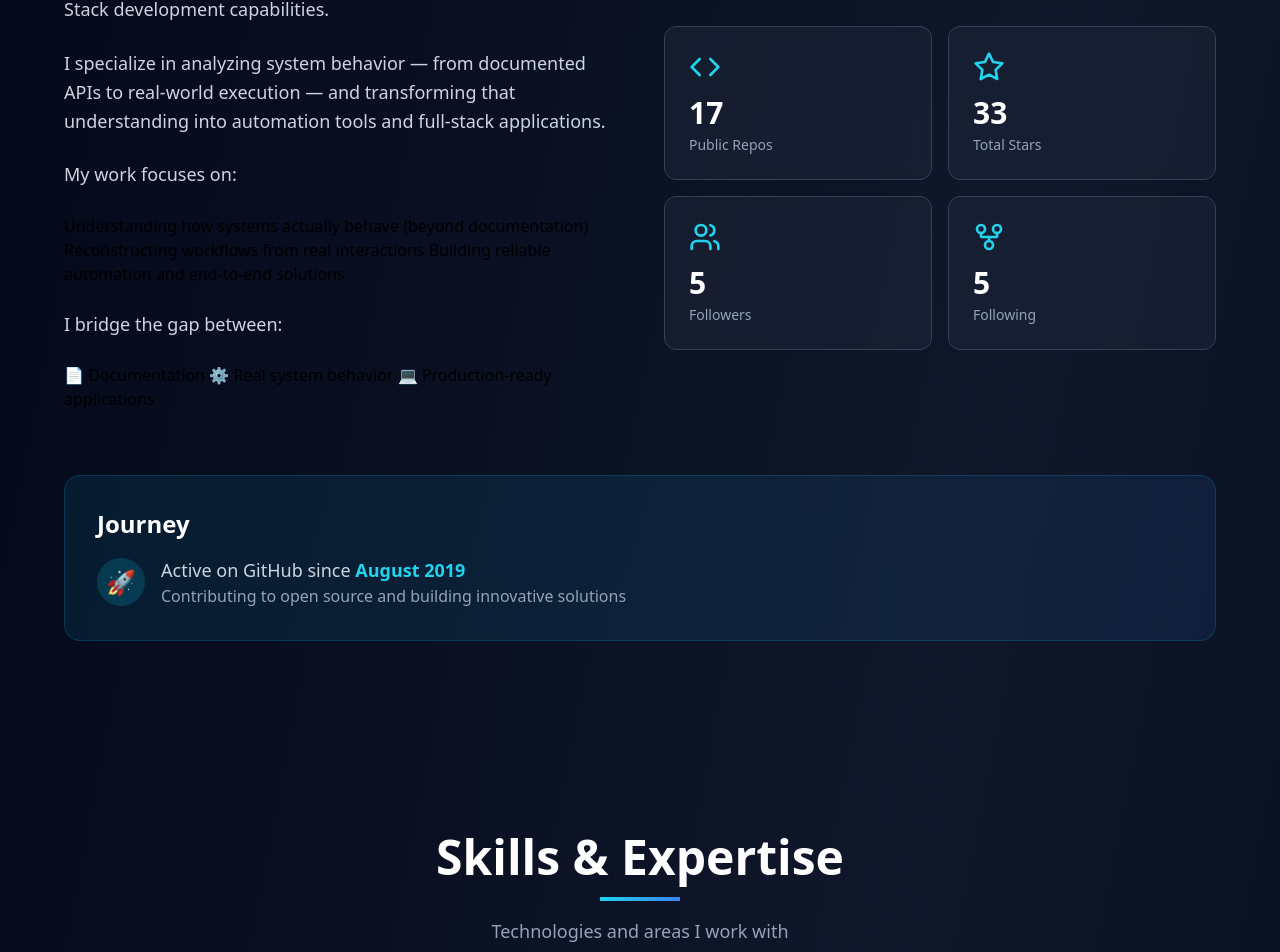
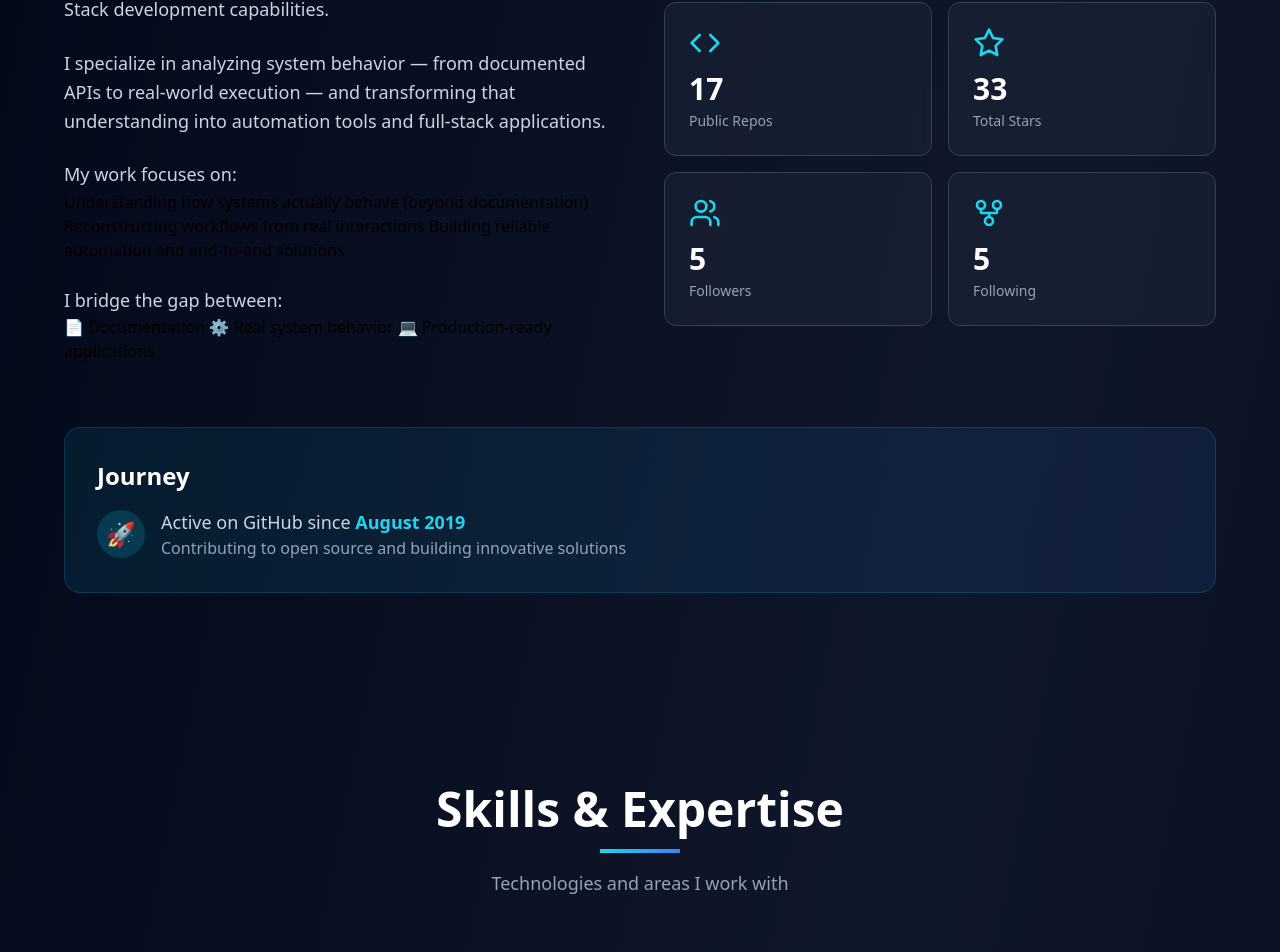
Before and after one commit to h4rdl0ckl3z/portfolio, a React (Vite) app: page / in a window 1280 px wide. Shown: the part 1062-2014 px from the top of the page. Built offline with nearby package versions, Linux system fonts and the light colour scheme.

Commit message:
Change paragraph tags to span tags in About component
Replaced paragraph tags with span tags for better inline formatting.

```diff
--- a/src/components/About.tsx
+++ b/src/components/About.tsx
@@ -29,19 +29,19 @@ export default function About() {
             <p className="text-lg text-slate-300 leading-relaxed">
               My work focuses on:
             </p>
-            <p>
+            <span>
                 Understanding how systems actually behave (beyond documentation)
                 Reconstructing workflows from real interactions
                 Building reliable automation and end-to-end solutions
-            </p>
+            </span>
             <p className="text-lg text-slate-300 leading-relaxed">
               I bridge the gap between:
             </p>
-            <p>
+            <span>
                 📄 Documentation
                 ⚙️ Real system behavior
                 💻 Production-ready applications
-            </p>
+            </span>
           </div>
 
           <div className="grid grid-cols-2 gap-4">
```
